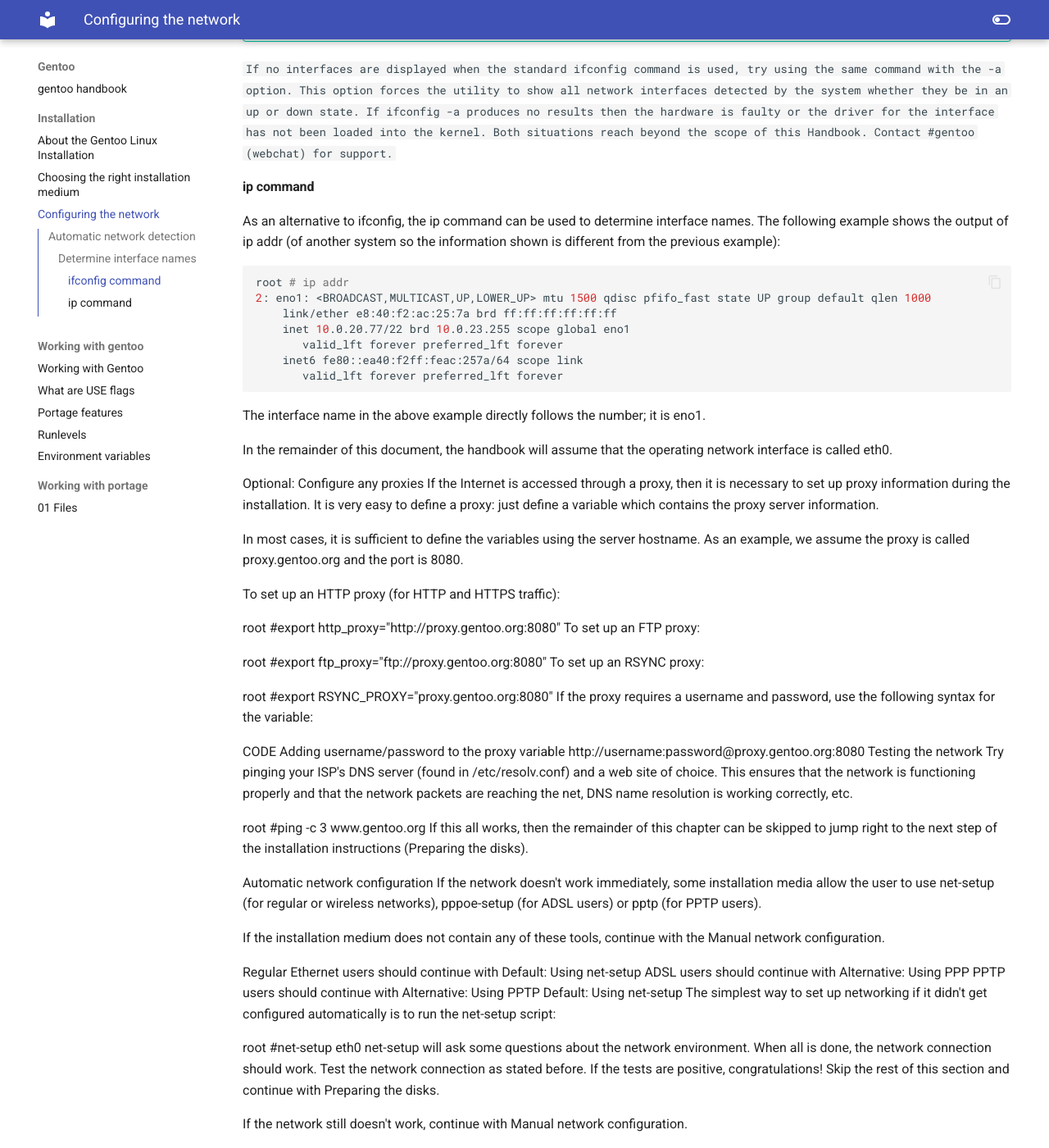
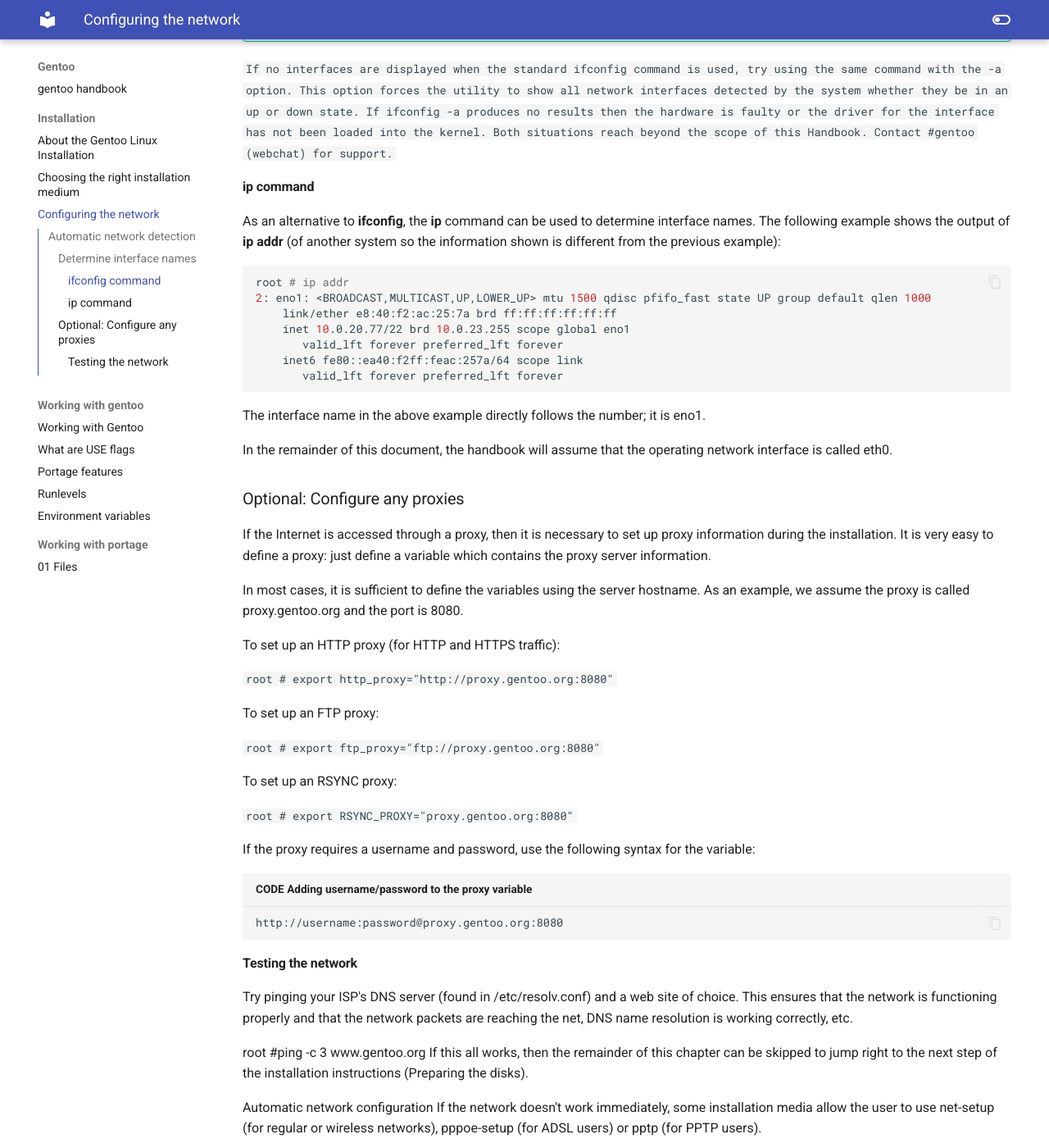
Before and after one commit to floviken/mkdocs, an MkDocs documentation site: the page built from docs/gentoo/installation/03-Configuring the network.md, in a window 1280 px wide and 1400 px high, scrolled down 895 px. Shown: the whole window at 82% size. Built offline with MkDocs 1.6.1 and Material for MkDocs 9.7.7, drawn with Linux system fonts in a browser that asks for light colours; some of the changed lines change nothing that is shown.

Commit message:
Update 03-Configuring the network.md

````diff
--- a/docs/gentoo/installation/03-Configuring the network.md
+++ b/docs/gentoo/installation/03-Configuring the network.md
@@ -32,7 +32,7 @@
 
 #### ip command
 
-As an alternative to ifconfig, the ip command can be used to determine interface names. The following example shows the output of ip addr (of another system so the information shown is different from the previous example):
+As an alternative to **ifconfig**, the **ip** command can be used to determine interface names. The following example shows the output of **ip addr** (of another system so the information shown is different from the previous example):
 
 ``` sh
 root # ip addr
@@ -48,25 +48,32 @@
 
 In the remainder of this document, the handbook will assume that the operating network interface is called eth0.
 
-Optional: Configure any proxies
+### Optional: Configure any proxies
+
 If the Internet is accessed through a proxy, then it is necessary to set up proxy information during the installation. It is very easy to define a proxy: just define a variable which contains the proxy server information.
 
 In most cases, it is sufficient to define the variables using the server hostname. As an example, we assume the proxy is called proxy.gentoo.org and the port is 8080.
 
 To set up an HTTP proxy (for HTTP and HTTPS traffic):
 
-root #export http_proxy="http://proxy.gentoo.org:8080"
+`root # export http_proxy="http://proxy.gentoo.org:8080"`
+
 To set up an FTP proxy:
 
-root #export ftp_proxy="ftp://proxy.gentoo.org:8080"
+`root # export ftp_proxy="ftp://proxy.gentoo.org:8080"`
+
 To set up an RSYNC proxy:
 
-root #export RSYNC_PROXY="proxy.gentoo.org:8080"
+`root # export RSYNC_PROXY="proxy.gentoo.org:8080"`
+
 If the proxy requires a username and password, use the following syntax for the variable:
 
-CODE Adding username/password to the proxy variable
+``` sh title="CODE Adding username/password to the proxy variable"
 http://username:password@proxy.gentoo.org:8080
-Testing the network
+```
+
+#### Testing the network
+
 Try pinging your ISP's DNS server (found in /etc/resolv.conf) and a web site of choice. This ensures that the network is functioning properly and that the network packets are reaching the net, DNS name resolution is working correctly, etc.
 
 root #ping -c 3 www.gentoo.org
````
